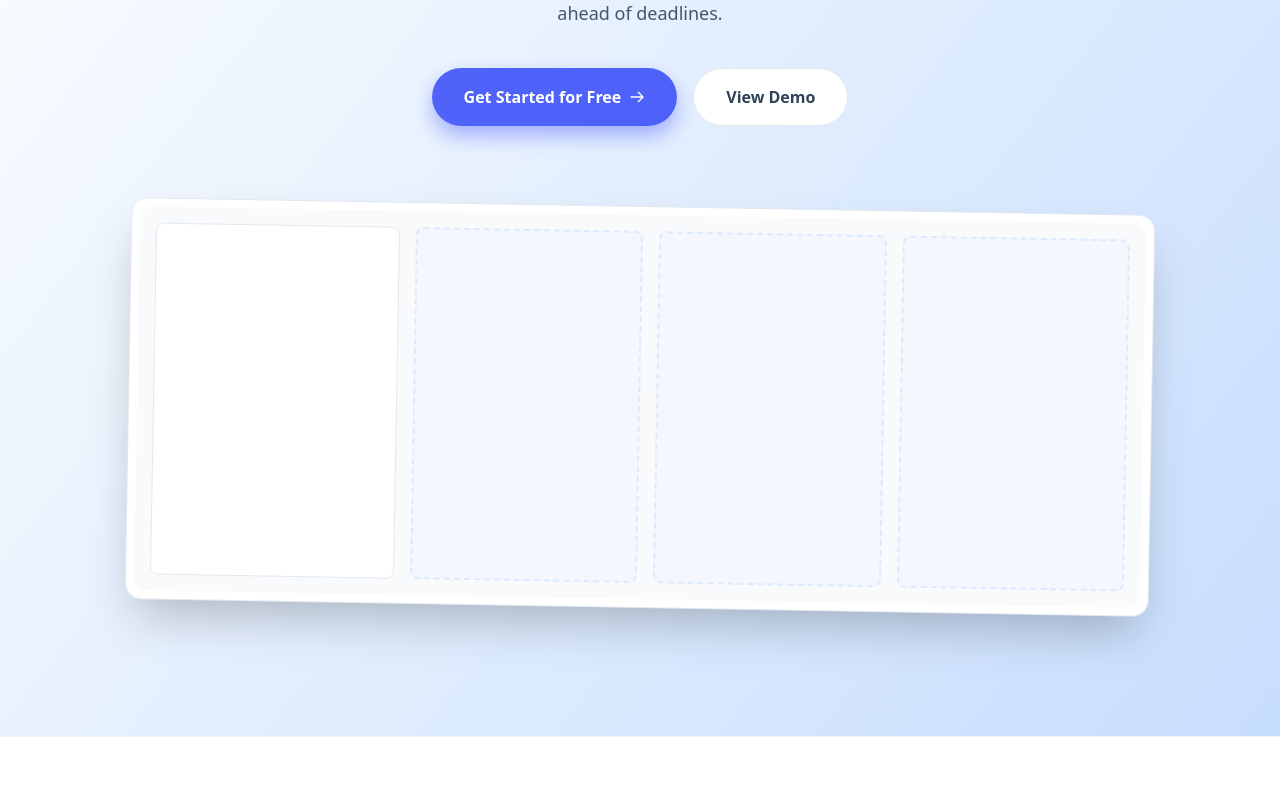
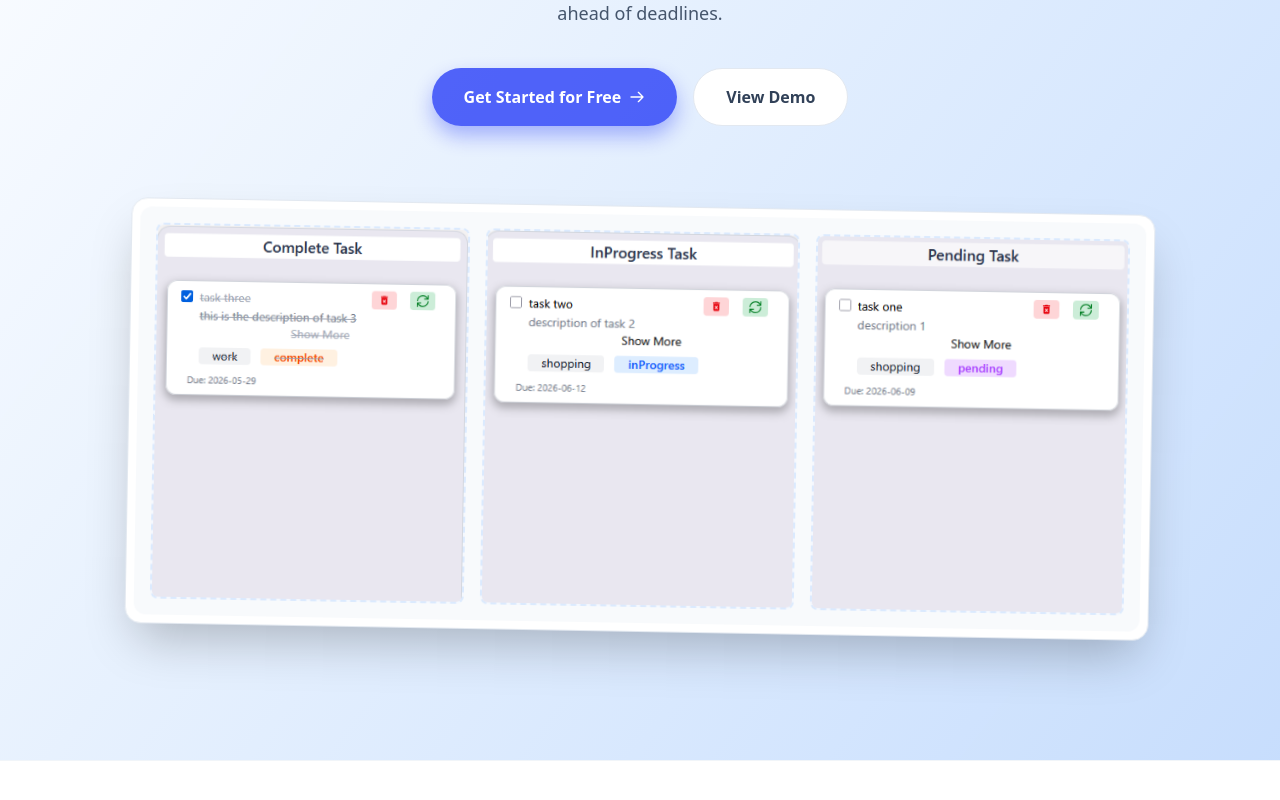
Before and after one commit to Vandana6261/todo-taskflow, a React app in the folder frontend/: page / in a window 1280 px wide. Shown: the part 448-1248 px from the top of the page. Built offline with nearby package versions, Linux system fonts and the light colour scheme; no server answers; the HTML template or start-up script is replaced by a standard one.

Commit message:
feat:- add preview images for users

```diff
--- /dev/null
+++ b/frontend/src/components/Preview.jsx
@@ -0,0 +1,16 @@
+import React from 'react'
+import preview from '../data/preview'
+
+function Preview() {
+  return (
+    <div className="flex-1 grid grid-cols-3 gap-4">
+        {preview.map(item => (
+            <div key={item.id} className="bg-blue-50/50 rounded-lg border-2 border-dashed border-blue-100 h-full overflow-hidden">
+                <img src={item.path} />
+            </div>
+        ))}
+    </div>
+  )
+}
+
+export default Preview
--- /dev/null
+++ b/frontend/src/data/preview.js
@@ -0,0 +1,22 @@
+import completedTask from "../assets/completedTask.png"
+import pendingTask from "../assets/pendingTask.png"
+import inProgressTask from '../assets/inProgressTask.png'
+// frontend/src/assets/inProgressTask.png
+
+const previewImg = [
+    {
+        "id": "1",
+        "path": completedTask
+    },
+    {
+        "id": "2",
+        "path": inProgressTask
+    },
+    {
+        "id":"3",
+        "path": pendingTask
+    }
+]
+
+
+export default previewImg;
--- a/frontend/src/pages/Home.jsx
+++ b/frontend/src/pages/Home.jsx
@@ -3,6 +3,7 @@ import React from 'react';
 import { FiCheckSquare, FiShield, FiZap, FiLayout } from "react-icons/fi";
 import { HiOutlineArrowRight } from "react-icons/hi";
 import { useNavigate } from 'react-router-dom';
+import Preview from '../components/Preview';
 
 const Home = () => {
   const navigate = useNavigate();
@@ -43,13 +44,8 @@ const Home = () => {
 
         {/* Abstract UI Preview */}
         <div className="mt-20 w-full max-w-5xl rounded-2xl border border-slate-200 bg-white shadow-2xl overflow-hidden p-2 transform rotate-1 hover:rotate-0 transition-transform duration-700">
-           <div className="bg-slate-50 rounded-xl p-4 h-64 md:h-96 flex gap-4">
-              <div className="w-1/4 bg-white rounded-lg border border-slate-200 hidden md:block"></div>
-              <div className="flex-1 grid grid-cols-3 gap-4">
-                <div className="bg-blue-50/50 rounded-lg border-2 border-dashed border-blue-100"></div>
-                <div className="bg-blue-50/50 rounded-lg border-2 border-dashed border-blue-100"></div>
-                <div className="bg-blue-50/50 rounded-lg border-2 border-dashed border-blue-100"></div>
-              </div>
+           <div className="bg-slate-50 rounded-xl p-4 h-72 md:h-102 flex gap-4">
+              <Preview />
            </div>
         </div>
       </section>
```
